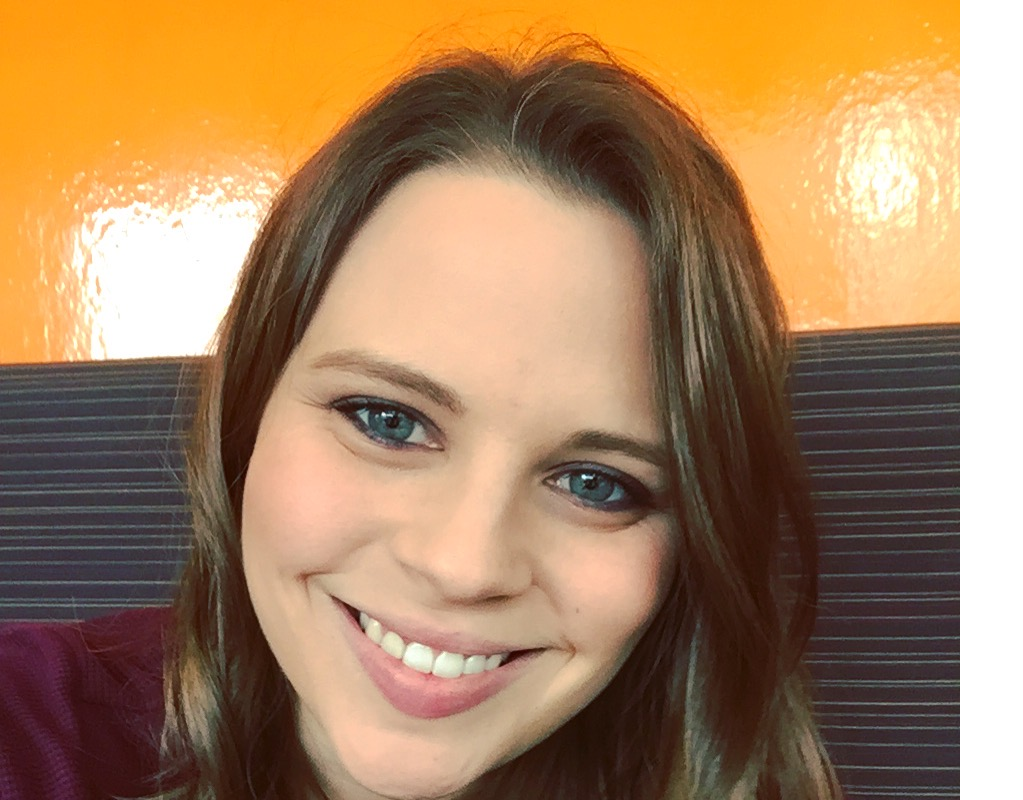
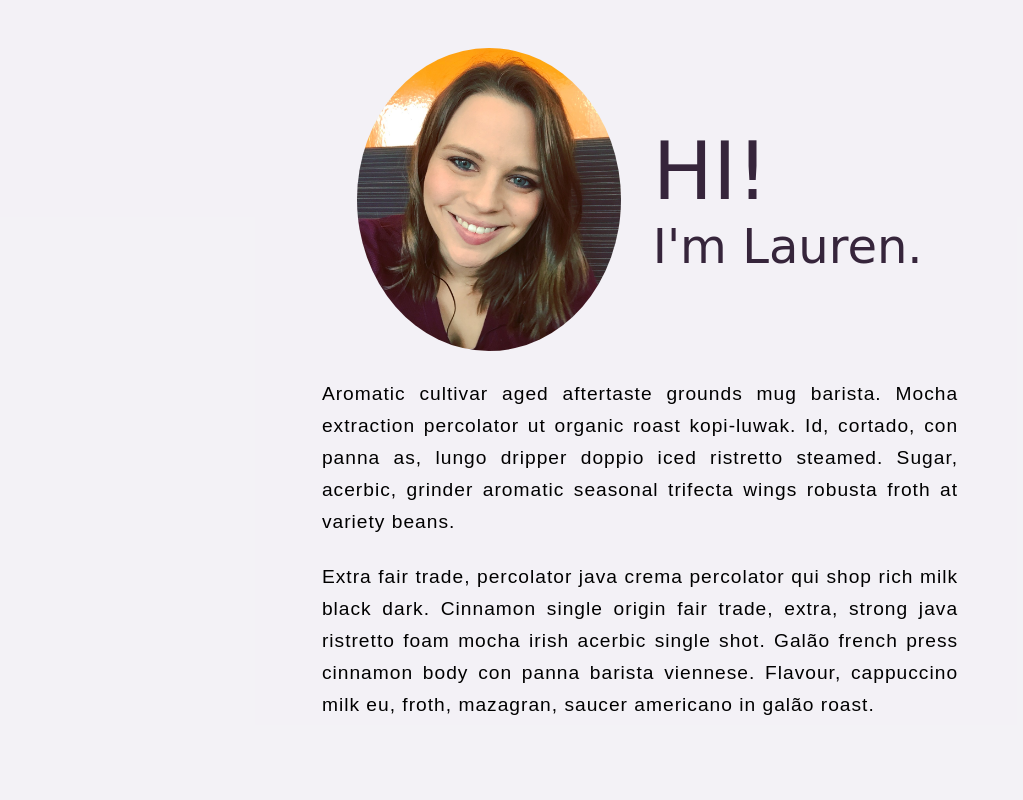
Before and after one commit to laurenalyn/portfolioSite, a plain HTML site: page index.html in a window 1280 px wide. Shown: the part 800-1600 px from the top of the page, without its empty margins (0-1023 px from the left). Drawn offline with Linux system fonts and the light colour scheme; a web font is replaced by a local one.

Commit message:
styles about section

```diff
--- a/css/styles.css
+++ b/css/styles.css
@@ -60,3 +60,76 @@ body {
 .intro-name {
     padding: .7rem;
 }
+
+.all-content {
+    padding: 2rem;
+    background: #f2f0f5e5;
+    /* background: -webkit-linear-gradient(to top, #2E1437, #948E99);
+    background: linear-gradient(to top, #2E1437, #948E99); */
+
+}
+.about-section {
+    /* outline: 1px solid blue; */
+    height: 80%;
+    width: 80%;
+    margin: auto;
+    padding: 1rem;
+    display: flex;
+    flex-direction: column;
+    align-items: center;
+    /* background-color: rgba(182, 182, 182, .4); */
+}
+
+.about-img-content {
+    /* outline: 1px solid yellow; */
+    width: 80%;
+    display: flex;
+    justify-content: center;
+}
+
+.about-img-content img {
+    /* margin: auto; */
+    height: 35%;
+    width: 35%;
+    border-radius: 50%;
+}
+
+.about-img-content p.greeting {
+    align-self: center;
+    font-size: 3rem;
+    color: rgba(33, 14, 39, .9);
+    font-family: 'Sedgwick Ave', cursive;
+    padding-left: 2rem;
+    /* outline: 1px solid green; */
+}
+
+.about-img-content p.greeting span {
+    font-size: 5rem;
+}
+
+.about-content {
+    /* outline: 1px solid red; */
+    padding: 1rem 0 3rem 0;
+}
+
+.about-content p {
+    width: 70%;
+    margin: auto;
+    padding: .7rem;
+    text-align: justify;
+    line-height: 2rem;
+    letter-spacing: 1px;
+}
+
+/* .projects-section {
+    outline: 1px solid indigo;
+}
+
+.contact-section {
+    outline: 1px solid purple;
+}
+
+.footer-section {
+    outline: 1px solid violet;
+    color: rgb(182, 182, 182);
+} */
```
